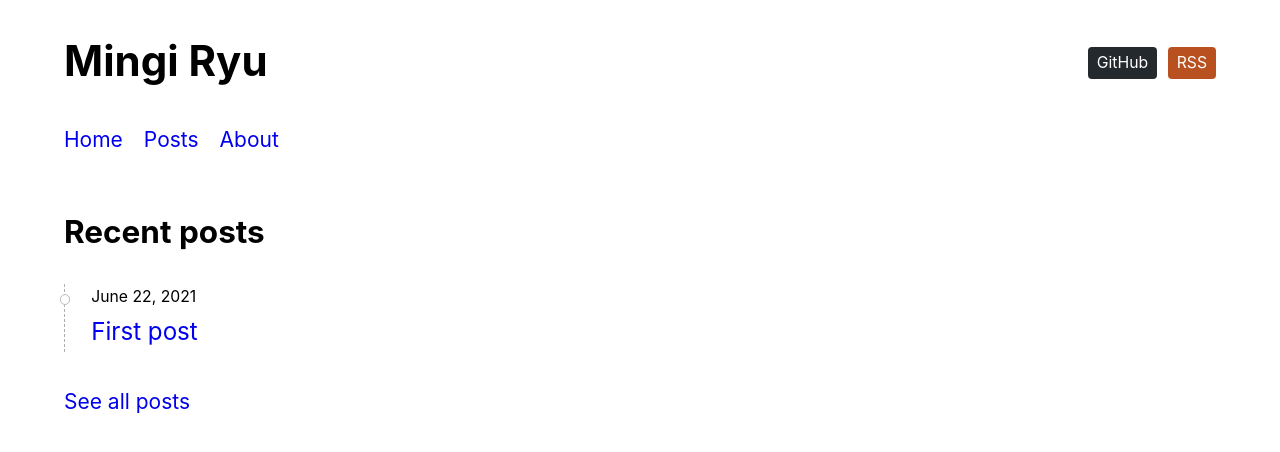
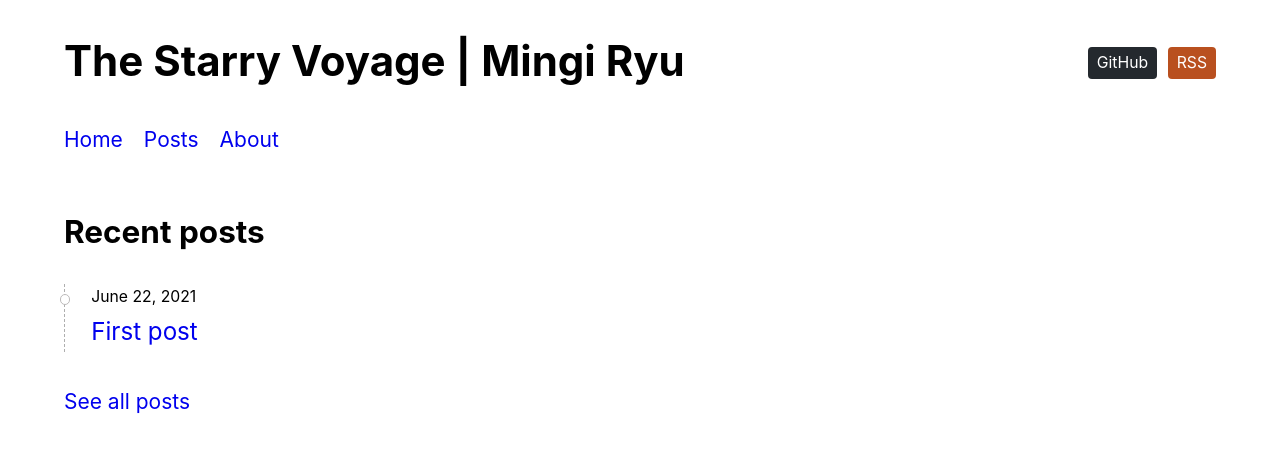
Before and after one commit to mingiryu/mingiryu.github.io, a Jekyll site: the page built from index.md, in a window 1280 px wide. Shown: the top 452 px of the page. Built offline with Jekyll 4.4.1, drawn with Linux system fonts in a browser that asks for light colours.

Commit message:
Update header.html

```diff
--- a/_includes/header.html
+++ b/_includes/header.html
@@ -1,5 +1,5 @@
 <header>
-  <h1>Mingi Ryu</h1>
+  <h1>The Starry Voyage | Mingi Ryu</h1>
 
   <div class="follow-btns">
     <a class="btn btn-github" href="https://github.com/mingiryu" target="_blank" rel="noopener noreferrer">
```
